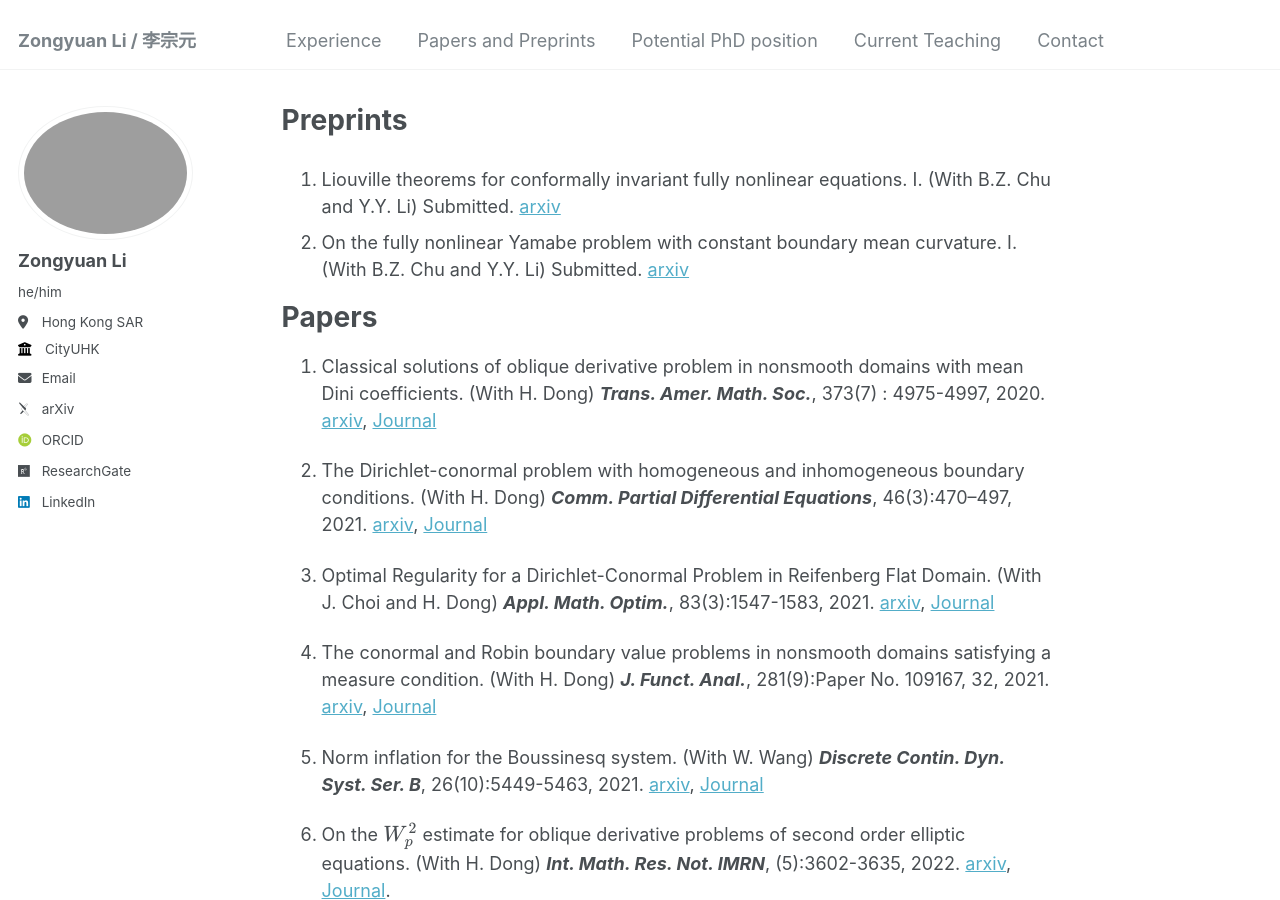
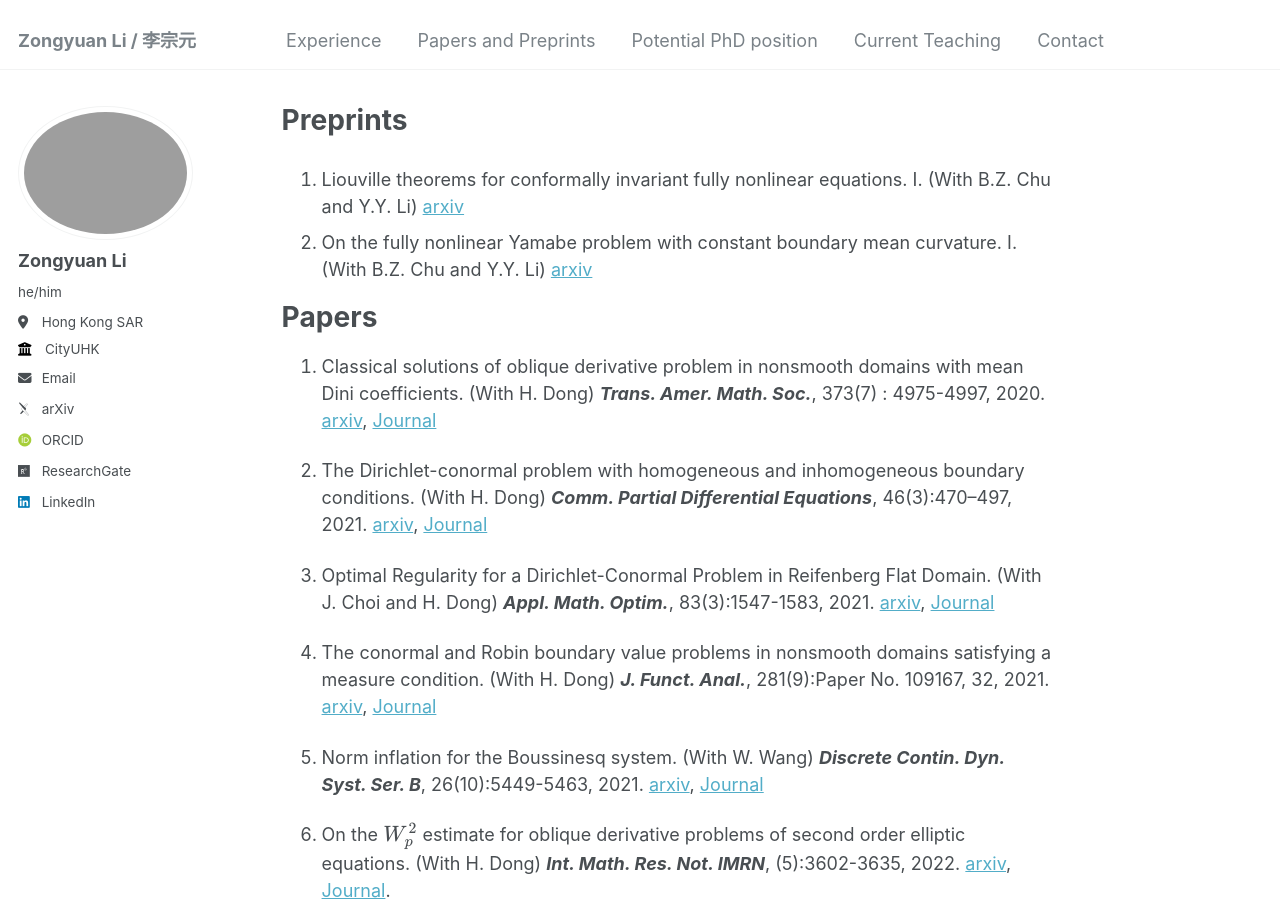
Before and after one commit to zongyuan-li/zongyuan-li.github.io, a Jekyll site: the page built from _pages/PApapers.md, in a window 1280 px wide and 900 px high. Built offline with Jekyll 4.4.1, drawn with Linux system fonts in a browser that asks for light colours; some web fonts are replaced.

Commit message:
Update PApapers.md

```diff
--- a/_pages/PApapers.md
+++ b/_pages/PApapers.md
@@ -7,8 +7,8 @@
   - /PApapers.html
 ---
 
-  1. Liouville theorems for conformally invariant fully nonlinear equations. I. (With B.Z. Chu and Y.Y. Li) Submitted. [arxiv](https://arxiv.org/abs/2311.07542)
-  2. On the fully nonlinear Yamabe problem with constant boundary mean curvature. I. (With B.Z. Chu and Y.Y. Li) Submitted. [arxiv](https://arxiv.org/abs/2410.09683)
+  1. Liouville theorems for conformally invariant fully nonlinear equations. I. (With B.Z. Chu and Y.Y. Li) [arxiv](https://arxiv.org/abs/2311.07542)
+  2. On the fully nonlinear Yamabe problem with constant boundary mean curvature. I. (With B.Z. Chu and Y.Y. Li) [arxiv](https://arxiv.org/abs/2410.09683)
 
 # Papers
 
```
